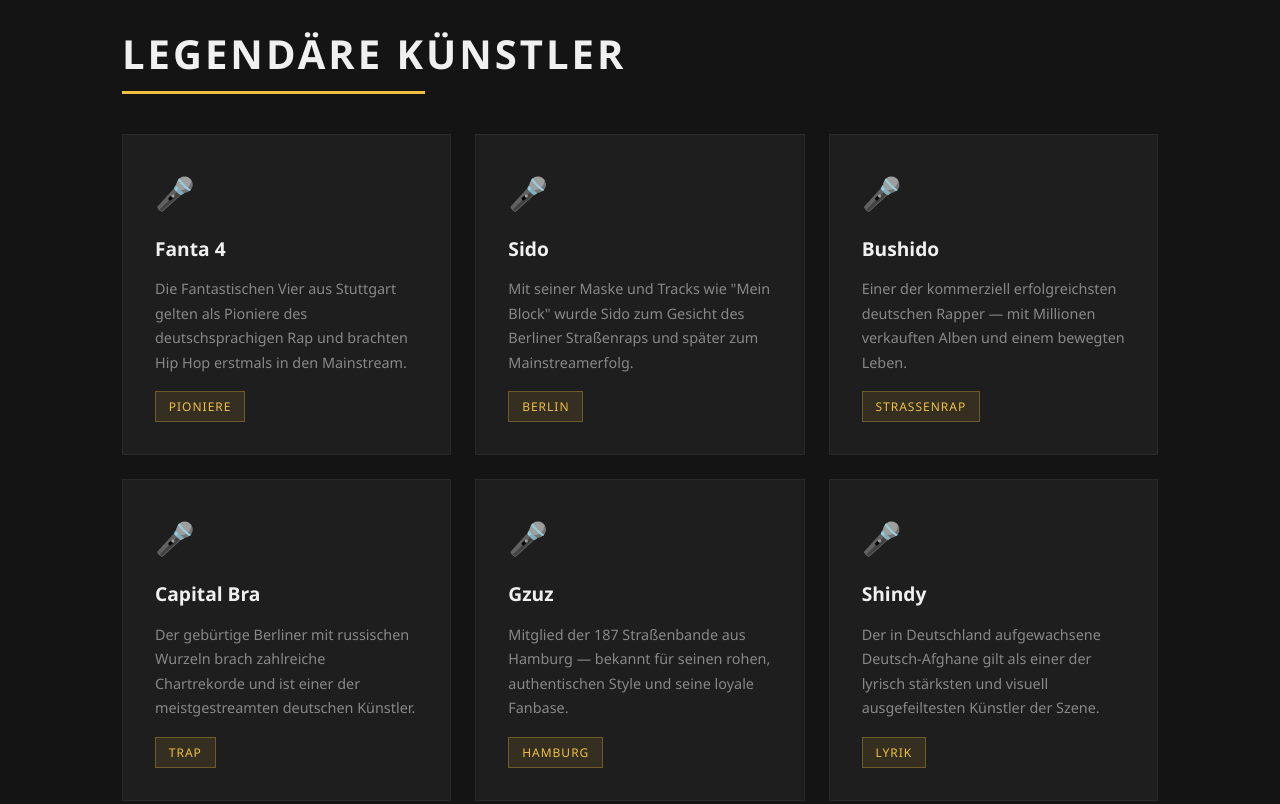
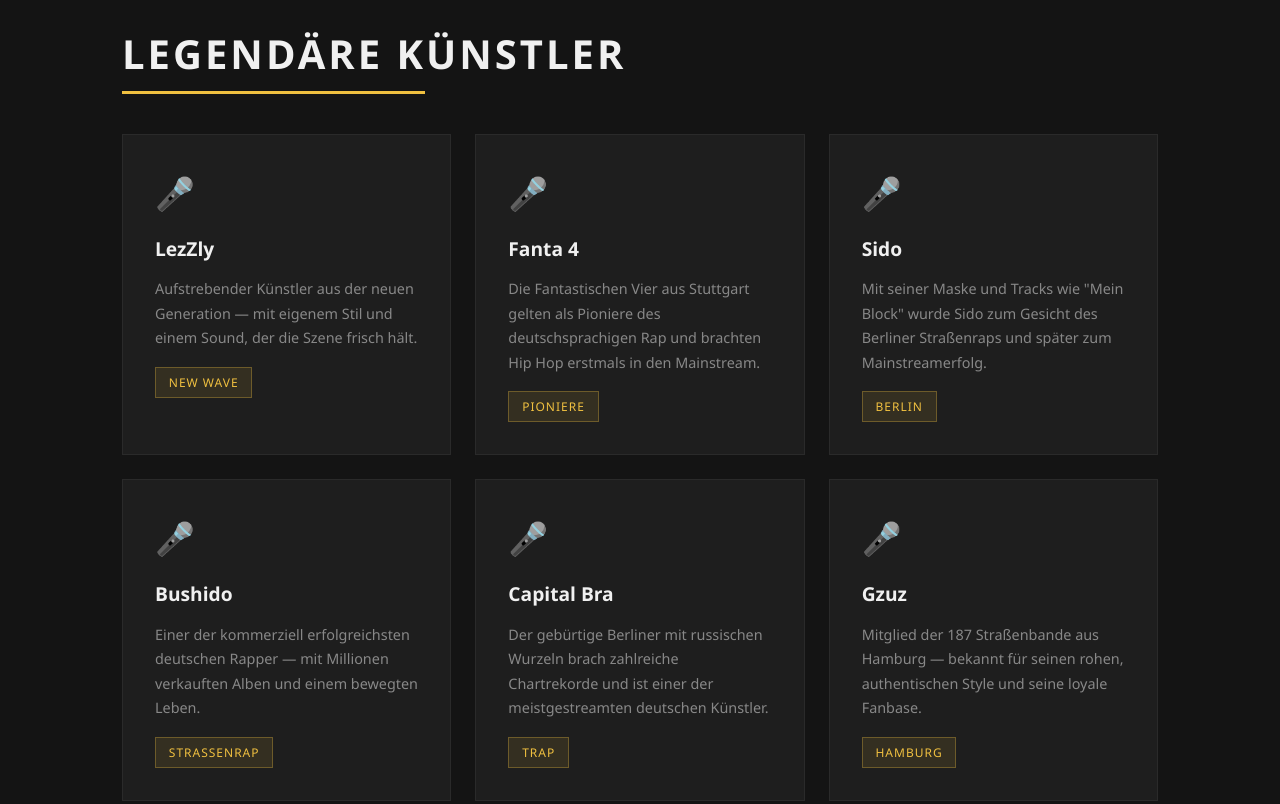
Before and after one commit to itzLezZly/Test-1, a website: page index.html in a window 1280 px wide. Shown: the part 1820-2624 px from the top of the page. Drawn offline with Linux system fonts and the light colour scheme.

Commit message:
Add LezZly to Legendaere Kuenstler

```diff
--- a/index.html
+++ b/index.html
@@ -79,6 +79,12 @@
     <div class="container">
       <h2>Legendäre Künstler</h2>
       <div class="cards">
+        <div class="card">
+          <div class="card-icon">🎤</div>
+          <h3>LezZly</h3>
+          <p>Aufstrebender Künstler aus der neuen Generation — mit eigenem Stil und einem Sound, der die Szene frisch hält.</p>
+          <span class="tag">New Wave</span>
+        </div>
         <div class="card">
           <div class="card-icon">🎤</div>
           <h3>Fanta 4</h3>
```
